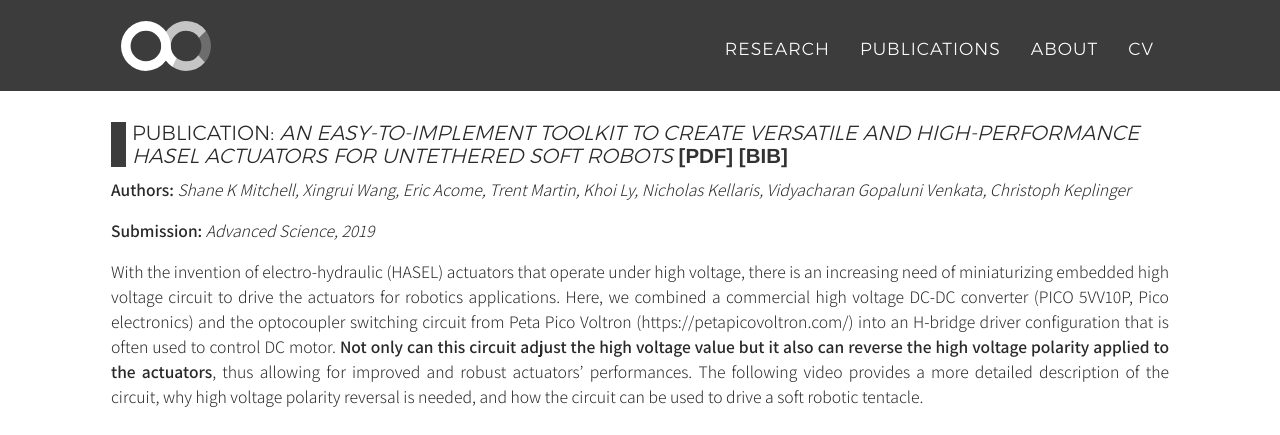
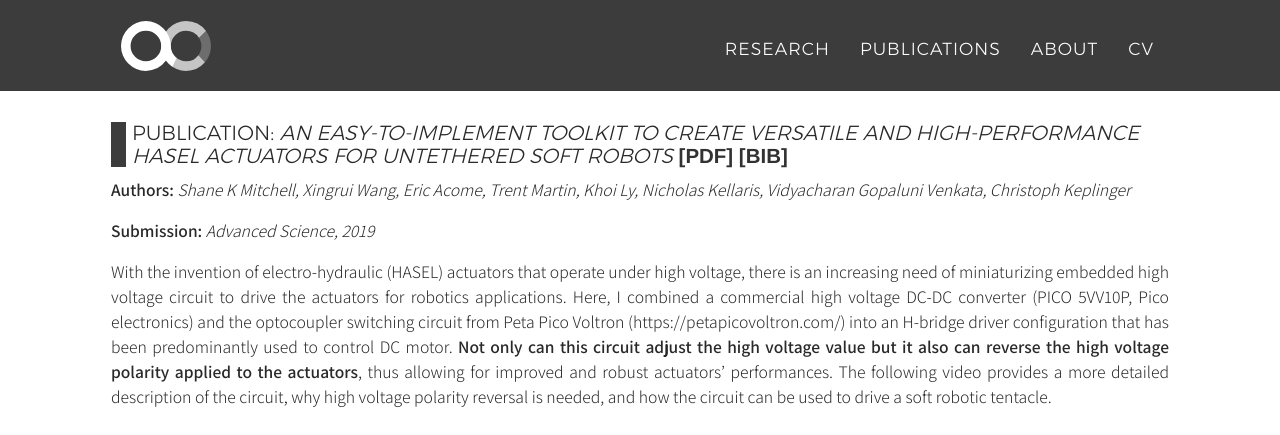
Before and after one commit to KhoiDLy/KhoiDLy.github.io, a Jekyll site: the page built from _posts/research/Embedded power and sensor design/2019-08-01-PortableHighVoltageCircuit.md, in a window 1280 px wide and 900 px high, scrolled down 732 px, cut to the strip 0-435 px from the top of the window. Built offline with Jekyll 4.4.1, drawn with Linux system fonts in a browser that asks for light colours; nearby versions of some CDN libraries; some web fonts are replaced.

Commit message:
Update 2019-08-01-PortableHighVoltageCircuit.md

```diff
--- a/_posts/research/Embedded power and sensor design/2019-08-01-PortableHighVoltageCircuit.md
+++ b/_posts/research/Embedded power and sensor design/2019-08-01-PortableHighVoltageCircuit.md
@@ -13,7 +13,7 @@
 paper_title: "An Easy‐to‐Implement Toolkit to Create Versatile and High‐Performance HASEL Actuators for Untethered Soft Robots"
 ---
 
-With the invention of electro-hydraulic (HASEL) actuators that operate under high voltage, there is an increasing need of miniaturizing embedded high voltage circuit to drive the actuators for robotics applications. Here, we combined a commercial high voltage DC-DC converter (PICO 5VV10P, Pico electronics) and the optocoupler switching circuit from Peta Pico Voltron (https://petapicovoltron.com/) into an H-bridge driver configuration that is often used to control DC motor. **Not only can this circuit adjust the high voltage value but it also can reverse the high voltage polarity applied to the actuators**, thus allowing for improved and robust actuators' performances. The following video provides a more detailed description of the circuit, why high voltage polarity reversal is needed, and how the circuit can be used to drive a soft robotic tentacle.
+With the invention of electro-hydraulic (HASEL) actuators that operate under high voltage, there is an increasing need of miniaturizing embedded high voltage circuit to drive the actuators for robotics applications. Here, I combined a commercial high voltage DC-DC converter (PICO 5VV10P, Pico electronics) and the optocoupler switching circuit from Peta Pico Voltron (https://petapicovoltron.com/) into an H-bridge driver configuration that has been predominantly used to control DC motor. **Not only can this circuit adjust the high voltage value but it also can reverse the high voltage polarity applied to the actuators**, thus allowing for improved and robust actuators' performances. The following video provides a more detailed description of the circuit, why high voltage polarity reversal is needed, and how the circuit can be used to drive a soft robotic tentacle.
 
 {% include video.html url="//www.youtube.com/embed/sNJINoV5vk8"%}
 
```
